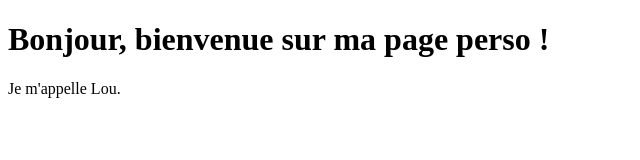
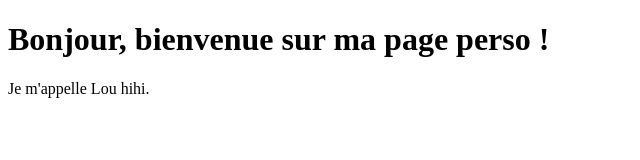
Before and after one commit to lougauthier/lougauthier.github.io, a plain HTML site: page index.html in a window 1280 px wide. Shown: the full height of the page, 0-640 px from the left. Drawn offline with Linux system fonts and the light colour scheme.

Commit message:
Update index.html

```diff
--- a/index.html
+++ b/index.html
@@ -8,6 +8,6 @@
 </head>
 <body>
   <h1>Bonjour, bienvenue sur ma page perso !</h1>
-    <p>Je m'appelle Lou.</p>
+    <p>Je m'appelle Lou hihi.</p>
 </body>
 </html>
```
